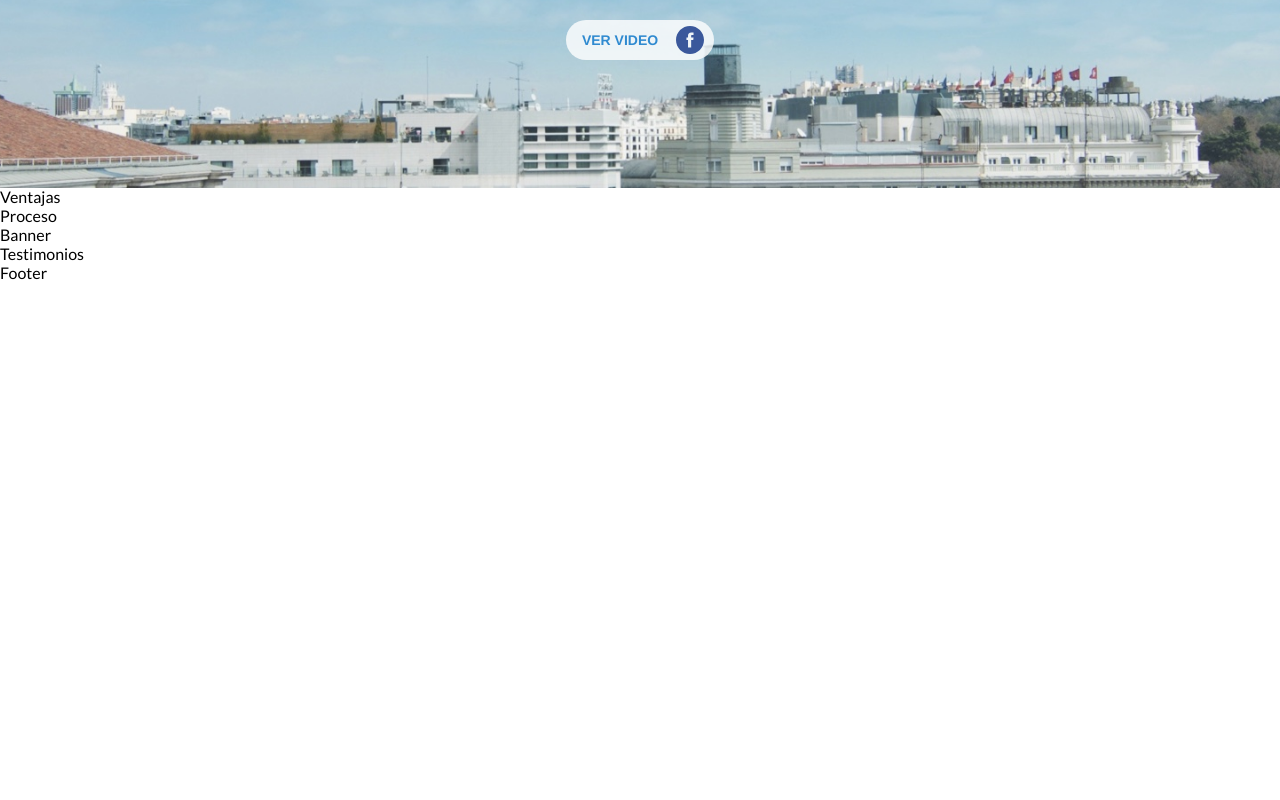
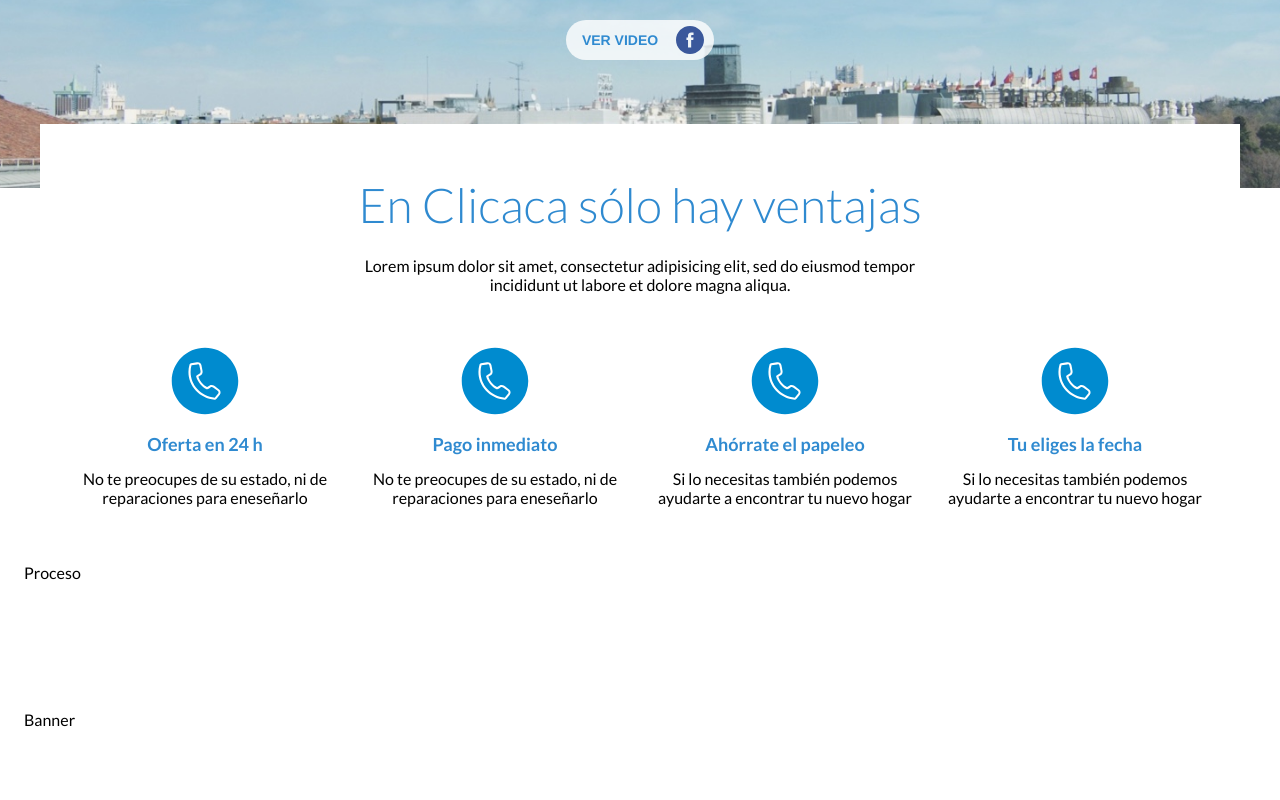
Before and after one commit to jordiparadelo/clicasa, a Next.js app in the folder frontend_next/: page / in a window 1280 px wide. Shown: the part 500-1300 px from the top of the page. Before the commit the page ends 800 px from the top, so only its background shows below. Built offline with nearby package versions, Linux system fonts and the light colour scheme.

Commit message:
updates/ventaja-component

```diff
--- /dev/null
+++ b/frontend_next/components/VentajasList/VentajasList.jsx
@@ -0,0 +1,20 @@
+import { images } from "assets";
+import React from "react";
+
+const VentajasList = ({ ventajas }) => {
+  return (
+    <div className="VentajasList" role="listbox">
+      {ventajas?.map((ventaja, index) => (
+        <figure key={index} className="Card">
+          <img {...ventaja.icon} alt={ventaja.title} className="Card__icon" />
+          <div className="Card__description">
+            <h3 className="Card__title">{ventaja.title}</h3>
+            <p> {ventaja.description}</p>
+          </div>
+        </figure>
+      ))}
+    </div>
+  );
+};
+
+export default VentajasList;
--- a/frontend_next/components/index.js
+++ b/frontend_next/components/index.js
@@ -3,3 +3,4 @@ export {default as NavMenu} from './NavMenu/NavMenu'
 export {default as ContactLinks} from './ContactLinks/ContactLinks'
 export {default as ContactButton} from './ContactButton/ContactButton'
 export {default as Buscador} from './Buscador/Buscador'
+export {default as VentajasList} from './VentajasList/VentajasList'
--- a/frontend_next/constants/index.js
+++ b/frontend_next/constants/index.js
@@ -11,3 +11,30 @@ export const conections = {
   linkedin: { link: "http://www.linkedin.com/clicasa", icon: images.Linkedin },
   youtube: { link: "http://www.youtube.com/clicasa", icon: images.Youtube },
 };
+
+export const ventajas = [
+  {
+    icon: images.Phone,
+    title: "Oferta en 24 h",
+    description:
+      "No te preocupes de su estado, ni de reparaciones para eneseñarlo",
+  },
+  {
+    icon: images.Phone,
+    title: "Pago inmediato",
+    description:
+      "No te preocupes de su estado, ni de reparaciones para eneseñarlo",
+  },
+  {
+    icon: images.Phone,
+    title: "Ahórrate el papeleo",
+    description:
+      "Si lo necesitas también podemos ayudarte a encontrar tu nuevo hogar",
+  },
+  {
+    icon: images.Phone,
+    title: "Tu eliges la fecha",
+    description:
+      "Si lo necesitas también podemos ayudarte a encontrar tu nuevo hogar",
+  },
+];
--- a/frontend_next/containers/Ventajas/Ventajas.jsx
+++ b/frontend_next/containers/Ventajas/Ventajas.jsx
@@ -1,13 +1,26 @@
-import React from 'react';
+import React from "react";
 // styles
-import styles from 'styles/Ventajas.module.scss'
+import styles from "styles/Ventajas.module.scss";
+// Components
+import { VentajasList } from "components";
 
-const Ventajas = () => {
-    return (
-        <section id="Ventajas">
-            Ventajas
-        </section>
-    );
+const Ventajas = ({ventajas}) => {
+    console.log(ventajas)
+  return (
+    <section id="Ventajas" className={`${styles.Ventajas}`}>
+      <div className="wrapper">
+        <header className="section-header">
+          <h2>En Clicaca sólo hay ventajas</h2>
+          <p>
+            Lorem ipsum dolor sit amet, consectetur adipisicing elit, sed do
+            eiusmod tempor incididunt ut labore et dolore magna aliqua.
+          </p>
+        </header>
+        <VentajasList ventajas={ventajas}/>
+      </div>
+    </section>
+  );
 };
 
+
 export default Ventajas;
--- /dev/null
+++ b/frontend_next/pages/api/services.js
@@ -0,0 +1,6 @@
+// Constants
+import { ventajas } from "../../constants";
+
+export default function handler(req, res) {
+    res.status(200).json(ventajas)
+  }
--- a/frontend_next/pages/index.js
+++ b/frontend_next/pages/index.js
@@ -4,18 +4,20 @@ import Image from "next/image";
 import styles from "styles/Home.module.css";
 // Containers
 import {Hero,Ventajas,Proceso,Banner,Testimonios} from 'containers'
+// Constants
+import { ventajas} from "../constants";
 
-export default function Home() {
+export default function Home({ventajas}) {
   return (
     <>
       <Head>
-        <title>Create Next App</title>
-        <meta name="description" content="Generated by create next app" />
+        <title>CliCasa</title>
+        <meta name="description" content="Generated by CliCasa" />
         <link rel="icon" href="/favicon.ico" />
       </Head>
       <main id="home">
         <Hero/>
-        <Ventajas/>
+        <Ventajas ventajas={ventajas}/>
         <Proceso/>
         <Banner/>
         <Testimonios/>
@@ -23,3 +25,11 @@ export default function Home() {
     </>
   );
 }
+
+export async function getStaticProps() {
+  return {
+      props: {
+          ventajas
+      }
+  }
+}
--- a/frontend_next/styles/Ventajas.module.scss
+++ b/frontend_next/styles/Ventajas.module.scss
@@ -1,3 +1,72 @@
-#Ventajas {
+.Ventajas {
+  background-color: inherit;
 
+  :global(.wrapper) {
+    gap: var(--spacing-xxl);
+  }
+
+  :global(.section-header) {
+    :global(h2) {
+      color: var(--primary-color);
+    }
+  }
+
+  :global(.VentajasList) {
+    display: flex;
+    flex-direction: column;
+    gap: var(--spacing-lg);
+
+    :global(.Card) {
+      display: flex;
+      flex-direction: row;
+      gap: var(--spacing);
+      align-items: center;
+
+      :global(.Card__icon) {
+        --size: 76px;
+        width: var(--size);
+        height: var(--size);
+      }
+
+      :global(.Card__description) {
+        display: flex;
+        flex-direction: column;
+        gap: var(--spacing-xs);
+      }
+      :global(.Card__title) {
+        color: var(--primary-color);
+        font-weight: 700;
+        font-size: 18px;
+      }
+    }
+  }
+
+  //   Media
+  @media screen and (min-width: 600px) {
+    padding-block: 0;
+    margin-block: -64px;
+
+    :global(.wrapper) {
+        padding-block: 56px;
+        padding-inline: 32px;
+        background-color: var(--white-color);
+        gap: var(--spacing-xxl);
+      }
+
+    :global(.VentajasList) {
+      flex-direction: row;
+      flex-wrap: wrap;
+
+      :global(.Card) {
+        flex-direction: column;
+        text-align: center;
+        flex-basis: 17ch;
+        flex-grow: 1;
+
+        :global(.Card__description) {
+            gap: inherit;
+        }
+      }
+    }
+  }
 }
--- a/frontend_next/styles/globals.css
+++ b/frontend_next/styles/globals.css
@@ -131,3 +131,23 @@ button,
     --max-width: 768px;
   }
 }
+
+section {
+  padding-block: 40px;
+  padding-inline: 24px;
+}
+
+.section-header {
+  display: flex;
+  flex-direction: column;
+  text-align: center;
+  max-width: 65ch;
+  margin-inline: auto;
+  gap: var(--spacing-lg);
+}
+
+@media (min-width: 600px) {
+  section {
+    padding-block: 64px;
+  }
+}
```
